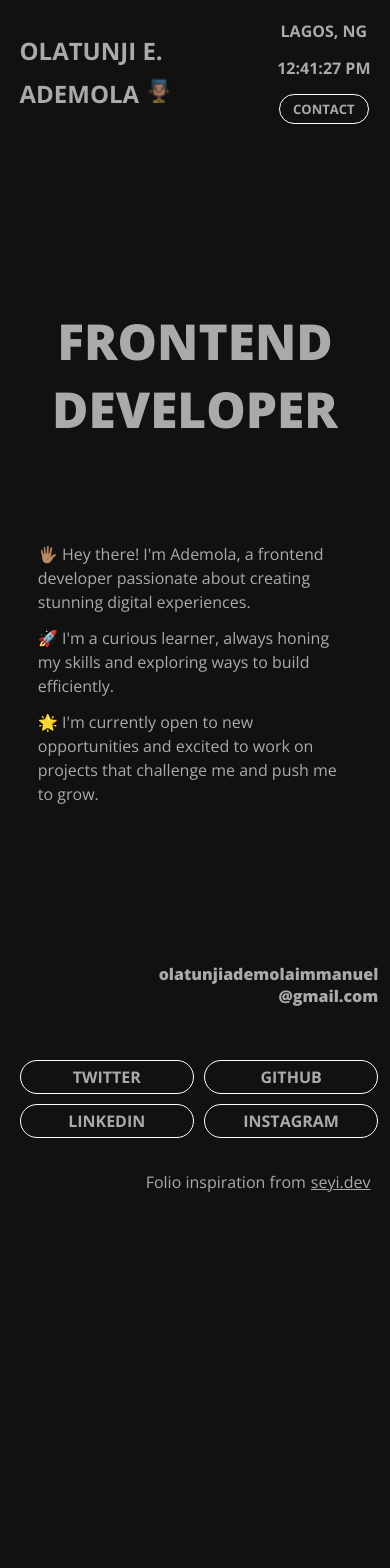
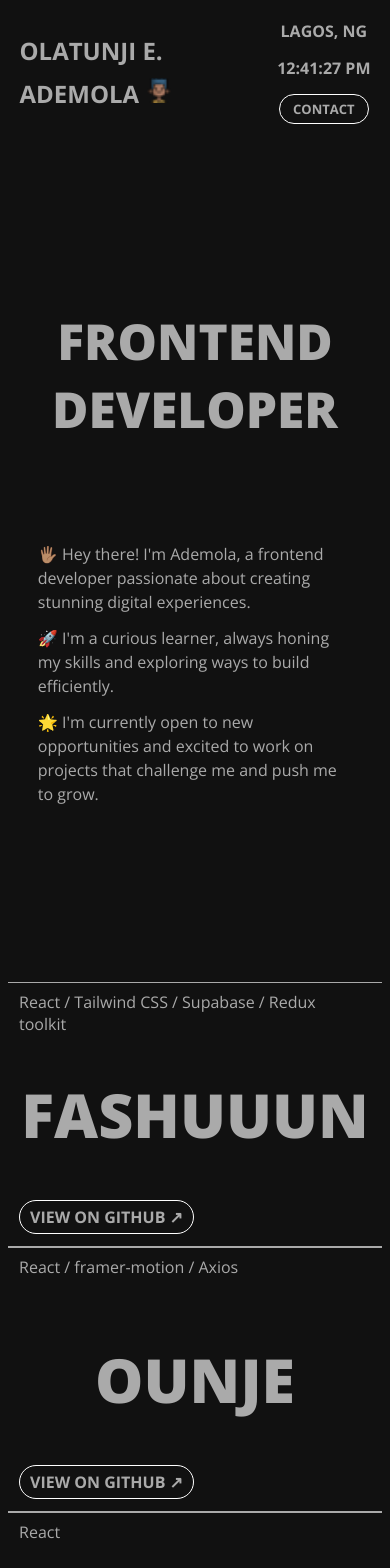
Before and after one commit to aaade-pm/my-folio, a React (Vite) app: page / in a window 390 px wide. Shown: the top 1568 px of the page. Before the commit the page ends 1213 px from the top, so only its background shows below. Built offline with nearby package versions, Linux system fonts and the light colour scheme.

Commit message:
projects section implemented

```diff
--- a/src/App.jsx
+++ b/src/App.jsx
@@ -1,10 +1,12 @@
 import Footer from "./views/Footer";
 import Hero from "./views/Hero";
+import Projects from "./views/Projects";
 
 const App = () => {
   return (
     <div>
       <Hero />
+      <Projects />
       <Footer />
     </div>
   );
--- a/src/components/FooterButton.jsx
+++ b/src/components/FooterButton.jsx
@@ -1,12 +1,17 @@
 // import React from 'react'
-import socials from "../constant";
+import data from "../constant";
 
 const FooterButton = () => {
   return (
     <div className="socials-container">
-      {socials.map((social, index) => {
+      {data.socials.map((social, index) => {
         return (
-          <a href={social.link} key={index}>
+          <a
+            href={social.link}
+            key={index}
+            target="_blank"
+            rel="noreferrer noopener"
+          >
             {social.name}
           </a>
         );
--- a/src/constant.js
+++ b/src/constant.js
@@ -17,4 +17,26 @@ const socials = [
   },
 ];
 
-export default socials;
+const projects = [
+  {
+    name: "FASHUUUN",
+    link: "https://fashuuun.vercel.app/",
+    stack: ["React", "Tailwind CSS", "Supabase", "Redux toolkit"],
+    github: "https://github.com/aaade-pm/FASHUUUN/tree/main/fashion-store",
+  },
+  {
+    name: "OUNJE",
+    link: "https://ounje.vercel.app/",
+    stack: ["React", "framer-motion", "Axios"],
+    github: "https://github.com/aaade-pm/ounje/tree/master/food-to-prepare",
+  },
+  {
+    name: "SNEAKERS",
+    link: "https://sneakers-neon.vercel.app/",
+    stack: ["React"],
+    github:
+      "https://github.com/aaade-pm/ecommerce-product-page/tree/master/store",
+  },
+];
+
+export default { socials, projects };
--- a/src/index.css
+++ b/src/index.css
@@ -15,6 +15,25 @@
 
 /* desktop hero stylings */
 
+.scroll-watcher {
+  position: fixed;
+  top: 0;
+  height: 6px;
+  background-color: var(--text-color);
+  width: 100%;
+  z-index: 1000;
+  scale: 0 1;
+  transform-origin: left;
+  animation: scroll-watcher linear;
+  animation-timeline: scroll();
+}
+
+@keyframes scroll-watcher {
+  to {
+    scale: 1 1;
+  }
+}
+
 .nav {
   display: flex;
   justify-content: space-between;
@@ -28,6 +47,7 @@
   align-items: center;
   gap: 5%;
   padding: 2%;
+  margin-bottom: 10%;
 }
 
 .header-name {
@@ -92,6 +112,54 @@
 }
 
 .contact button:hover {
+  background-color: var(--white);
+  color: var(--background-color);
+}
+
+section a {
+  text-decoration: none;
+}
+
+section h1 {
+  font-size: 6.5rem;
+  font-weight: 700;
+}
+
+section h1:hover {
+  color: var(--white);
+  transition: 1.5s ease-in-out;
+}
+
+.project {
+  display: flex;
+  justify-content: center;
+  align-items: center;
+  padding: 50px;
+  position: relative;
+  border-top: 1px solid var(--text-color);
+  border-bottom: 1px solid var(--text-color);
+  margin: 0 2%;
+}
+
+.project-info {
+  display: flex;
+  justify-content: space-between;
+  width: 90%;
+  position: absolute;
+  top: 10%;
+}
+
+.view-on-github a {
+  border: 1px solid var(--white);
+  border-radius: 45px;
+  cursor: pointer;
+  font-size: 16px;
+  font-weight: 700;
+  text-align: center;
+  padding: 5px 10px;
+}
+
+.view-on-github a:hover {
   background-color: var(--white);
   color: var(--background-color);
 }
@@ -200,6 +268,26 @@
     margin-left: 0;
   }
 
+  section h1 {
+    font-size: 3.8rem;
+    font-weight: 900;
+    padding: 20px auto;
+  }
+
+  .project {
+    padding: 90px;
+  }
+
+  .project-info {
+    display: flex;
+    flex-direction: column;
+    justify-content: space-between;
+    background-color: transparent;
+    height: 90%;
+    left: 3%;
+    top: 3%;
+  }
+
   /* mobile footer styling */
   .footer {
     height: 250px;
@@ -282,6 +370,26 @@
     margin-left: 0;
   }
 
+  section h1 {
+    font-size: 4.8rem;
+    font-weight: 900;
+    padding: 20px auto;
+  }
+
+  .project {
+    padding: 90px;
+  }
+
+  .project-info {
+    display: flex;
+    flex-direction: column;
+    justify-content: space-between;
+    background-color: transparent;
+    height: 90%;
+    left: 3%;
+    top: 3%;
+  }
+
   /* mobile footer styling */
   .footer {
     height: 250px;
--- a/src/views/Hero.jsx
+++ b/src/views/Hero.jsx
@@ -9,8 +9,8 @@ const Hero = () => {
 
   return (
     <div className="hero">
+      <div className="scroll-watcher"></div>
       <Nav />
-
       <header className="header">
         <div className="header-descriptions">
           <div className="header-description">
--- /dev/null
+++ b/src/views/Projects.jsx
@@ -0,0 +1,34 @@
+import data from "../constant";
+
+const Projects = () => {
+  return (
+    <>
+      <section>
+        {data.projects.map((project, index) => (
+          <div className="project" key={index}>
+            <div className="project-info">
+              <div className="project-stack">
+                <p>{project.stack.join(" / ")}</p>
+              </div>
+
+              <div className="view-on-github">
+                <a
+                  href={project.github}
+                  target="_blank"
+                  rel="noreferrer noopener"
+                >
+                  VIEW ON GITHUB ↗
+                </a>
+              </div>
+            </div>
+            <a href={project.link} target="_blank" rel="noreferrer noopener">
+              <h1>{project.name}</h1>
+            </a>
+          </div>
+        ))}
+      </section>
+    </>
+  );
+};
+
+export default Projects;
```
